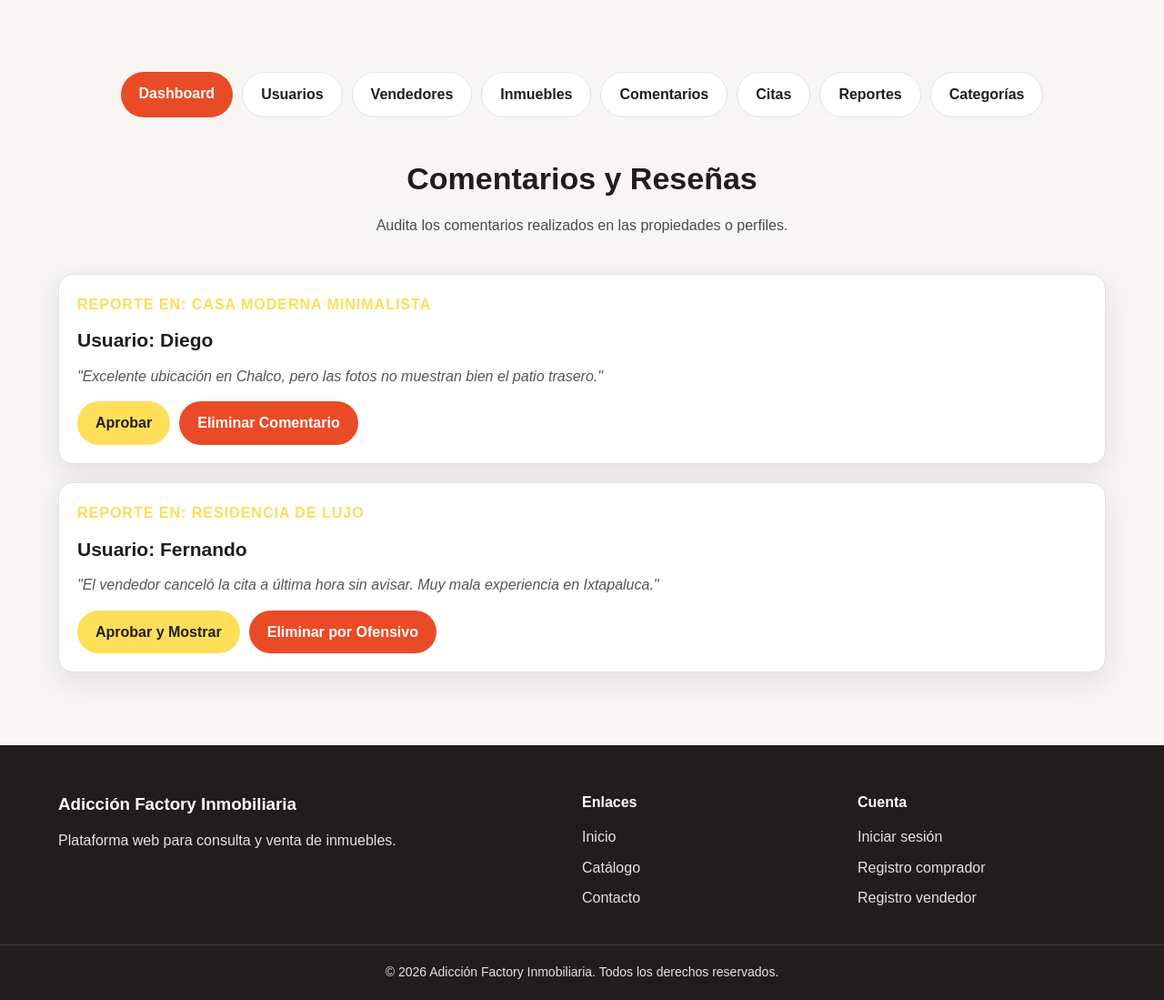
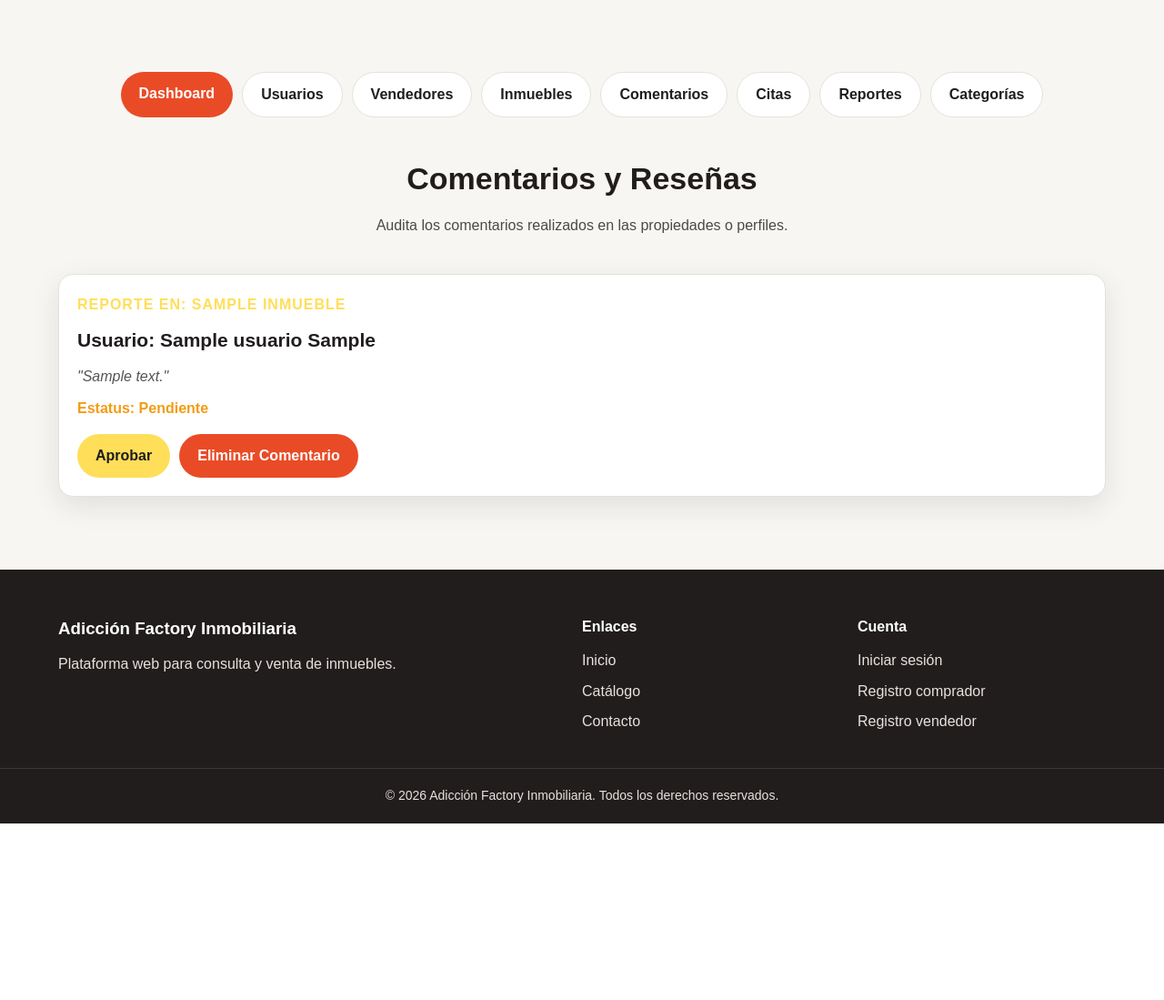
Before and after one commit to Edivko/adiccionFactory---ProyectoWeb, a PHP site: page /moderar_comentarios.php in a window 1280 px wide. Shown: the part 98-1197 px from the top of the page at 91% size. After the commit the page ends 1003 px from the top, so only its background shows below. Run offline with PHP 8.4, Linux system fonts and the light colour scheme; tables that the repository leaves empty hold one stand-in row (values such as "Sample post").

Commit message:
Cambios de gestion de vendedores y mas

```diff
--- a/admin/moderar_comentarios.php
+++ b/admin/moderar_comentarios.php
@@ -1,3 +1,41 @@
+<?php
+declare(strict_types=1);
+
+require_once __DIR__ . '/../config/conexion.php';
+
+$mensajeError = '';
+
+// Lógica para Aprobar o Eliminar
+if ($_SERVER['REQUEST_METHOD'] === 'POST' && isset($_POST['accion'], $_POST['id_comentario'])) {
+    $id_comentario = (int)$_POST['id_comentario'];
+    $accion = $_POST['accion'];
+
+    try {
+        if ($accion === 'aprobar') {
+            // Marcamos como aprobado/visible
+            mysqli_query($conexion, "UPDATE Comentario SET estatus = 'Aprobado' WHERE id_comentario = $id_comentario");
+        } elseif ($accion === 'eliminar') {
+            // Eliminamos el comentario ofensivo o irrelevante
+            mysqli_query($conexion, "DELETE FROM Comentario WHERE id_comentario = $id_comentario");
+        }
+
+        header("Location: moderar_comentarios.php");
+        exit;
+
+    } catch (mysqli_sql_exception $e) {
+        $mensajeError = "No se pudo realizar la acción: " . $e->getMessage();
+    }
+}
+
+// Consulta maestra: Unimos Comentario con Usuario e Inmueble para saber quién escribió y dónde
+$queryComentarios = mysqli_query($conexion, "
+    SELECT c.*, u.nombre, u.apellido, i.titulo AS nombre_inmueble
+    FROM Comentario c
+    INNER JOIN Usuario u ON c.id_usuario = u.id_usuario
+    INNER JOIN Inmueble i ON c.id_inmueble = i.id_inmueble
+    ORDER BY c.id_comentario DESC
+");
+?>
 <?php
 $tituloPagina = "Moderación | Adicción Factory";
 include '../public/includes/header.php';
@@ -5,40 +43,57 @@ include '../public/includes/header.php';
 
 <main class="seccion seccion-clara">
     <div class="contenedor">
-
-        <?php
-        // Cambiamos el color activo del menú actualizando las clases si es necesario,
-        // pero por ahora solo incluimos el general.
-        include 'nav_admin.php';
-        ?>
+        <?php include 'nav_admin.php'; ?>
 
         <div class="titulo-seccion">
             <h2>Comentarios y Reseñas</h2>
             <p>Audita los comentarios realizados en las propiedades o perfiles.</p>
         </div>
 
+        <?php if ($mensajeError !== ''): ?>
+            <div style="background-color: #ffe6e6; color: #cc0000; padding: 15px; margin-bottom: 20px; border-radius: 5px; border-left: 5px solid #cc0000;">
+                <strong>Error:</strong> <?php echo $mensajeError; ?>
+            </div>
+        <?php endif; ?>
+
         <div style="display: flex; flex-direction: column; gap: 20px;">
+            <?php
+            if ($queryComentarios && mysqli_num_rows($queryComentarios) > 0):
+                while ($c = mysqli_fetch_assoc($queryComentarios)):
+                    $estatus = $c['estatus'] ?? 'Pendiente';
+            ?>
             <article class="card" style="padding: 20px;">
-                <p class="etiqueta">Reporte en: Casa Moderna Minimalista</p>
-                <h3 style="margin-top: 10px;">Usuario: Diego</h3>
-                <p style="font-style: italic; color: #555;">"Excelente ubicación en Chalco, pero las fotos no muestran bien el patio trasero."</p>
+                <p class="etiqueta">Reporte en: <strong><?php echo htmlspecialchars($c['nombre_inmueble'], ENT_QUOTES, 'UTF-8'); ?></strong></p>
+                <h3 style="margin-top: 10px;">Usuario: <?php echo htmlspecialchars($c['nombre'] . ' ' . $c['apellido'], ENT_QUOTES, 'UTF-8'); ?></h3>
+                <p style="font-style: italic; color: #555;">"<?php echo htmlspecialchars($c['contenido'], ENT_QUOTES, 'UTF-8'); ?>"</p>
+
+                <p style="margin-top: 10px; font-weight: bold; color: <?php echo ($estatus === 'Aprobado') ? 'green' : '#f39c12'; ?>;">
+                    Estatus: <?php echo $estatus; ?>
+                </p>
+
                 <div style="margin-top: 15px; display: flex; gap: 10px;">
-                    <button class="btn btn-secundario">Aprobar</button>
-                    <button class="btn btn-principal">Eliminar Comentario</button>
+                    <?php if ($estatus !== 'Aprobado'): ?>
+                    <form method="POST">
+                        <input type="hidden" name="id_comentario" value="<?php echo $c['id_comentario']; ?>">
+                        <input type="hidden" name="accion" value="aprobar">
+                        <button type="submit" class="btn btn-secundario">Aprobar</button>
+                    </form>
+                    <?php endif; ?>
+
+                    <form method="POST" onsubmit="return confirm('¿Seguro que deseas eliminar este comentario?');">
+                        <input type="hidden" name="id_comentario" value="<?php echo $c['id_comentario']; ?>">
+                        <input type="hidden" name="accion" value="eliminar">
+                        <button type="submit" class="btn btn-principal">Eliminar Comentario</button>
+                    </form>
                 </div>
             </article>
-
-            <article class="card" style="padding: 20px;">
-                <p class="etiqueta">Reporte en: Residencia de Lujo</p>
-                <h3 style="margin-top: 10px;">Usuario: Fernando</h3>
-                <p style="font-style: italic; color: #555;">"El vendedor canceló la cita a última hora sin avisar. Muy mala experiencia en Ixtapaluca."</p>
-                <div style="margin-top: 15px; display: flex; gap: 10px;">
-                    <button class="btn btn-secundario">Aprobar y Mostrar</button>
-                    <button class="btn btn-principal">Eliminar por Ofensivo</button>
-                </div>
-            </article>
+            <?php
+                endwhile;
+            else:
+            ?>
+                <p style="text-align: center;">No hay comentarios pendientes por moderar.</p>
+            <?php endif; ?>
         </div>
-
     </div>
 </main>
 
--- /dev/null
+++ b/database/04_ajustes_vendedores.sql
@@ -0,0 +1,3 @@
+-- Ajustes para el módulo de gestión de vendedores
+-- Se agrega la columna estatus para el control de aprobación en el panel de administrador
+ALTER TABLE Vendedor ADD COLUMN estatus VARCHAR(20) DEFAULT 'Pendiente';
```
Also changed, not shown: admin/gestionar_vendedores.php (+40 -12 lines).
